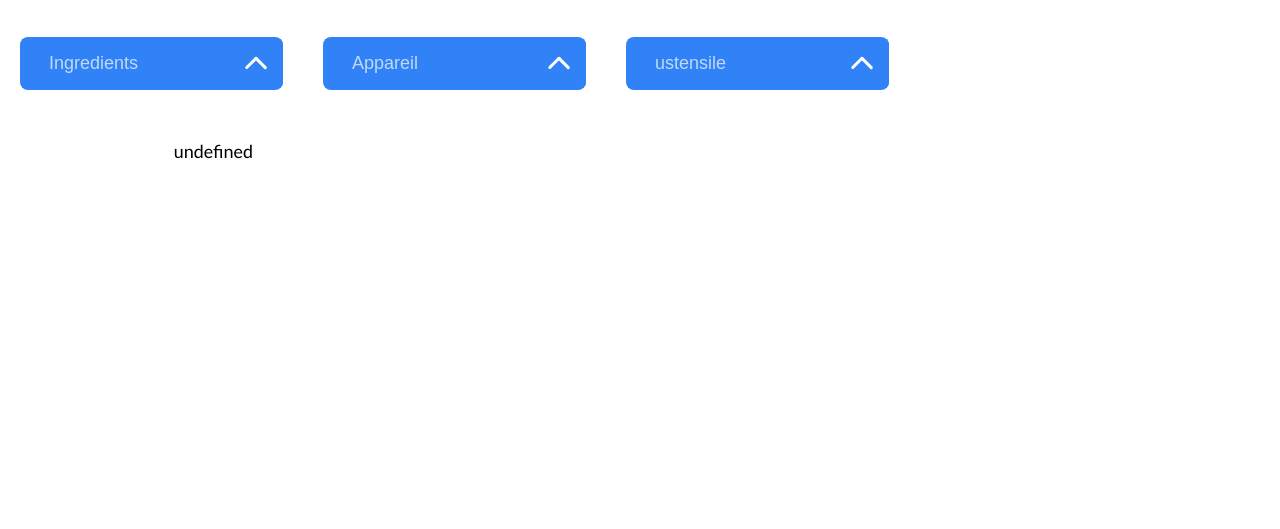
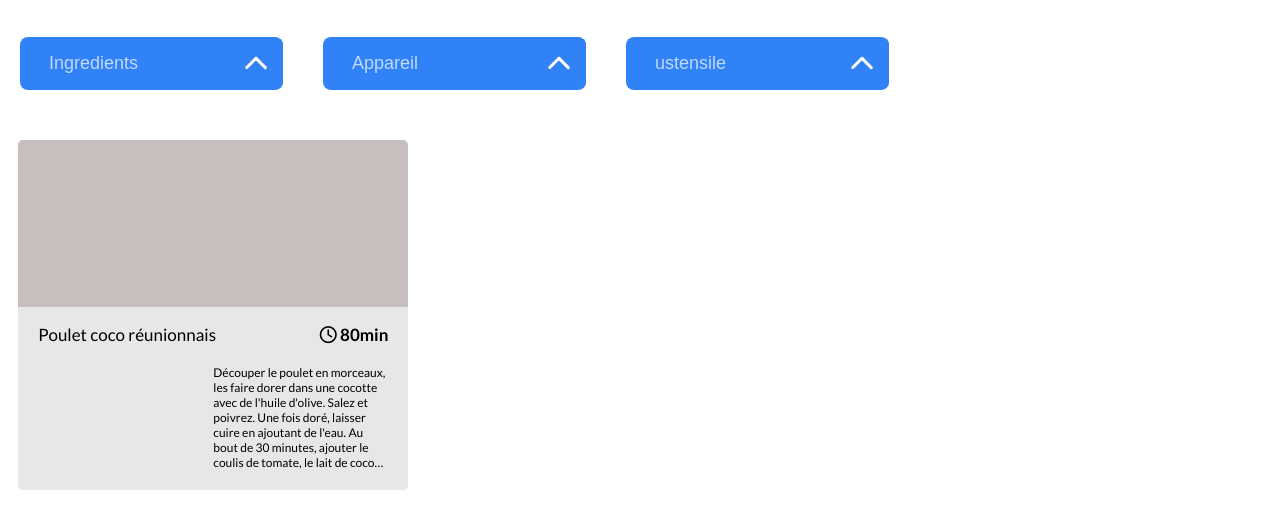
Before and after one commit to Guillaume-Gozillon/Les-petits-plats, a website with bundled scripts: page index.html in a window 1280 px wide. Shown: the part 199-728 px from the top of the page. Built offline with nearby package versions, Linux system fonts and the light colour scheme.

Commit message:
Algo V1 10%

```diff
--- a/index.html
+++ b/index.html
@@ -9,7 +9,7 @@
     <link href="https://fonts.googleapis.com/css2?family=Lato:wght@400;700&display=swap" rel="stylesheet">
     <script src="https://kit.fontawesome.com/9ef4497e63.js" crossorigin="anonymous"></script>
     <link rel="icon" type="image/png" href="img/favicone.png" />
-    <script type="module" src="./src/index.js" defer></script>
+    <script type="module" src="./src/test.js" defer></script>
     <title>Les petits plats | Accueil</title>
 </head>
 <body>
--- a/src/Card.js
+++ b/src/Card.js
@@ -4,6 +4,13 @@ export class Card {
 
     this.recipesDOM = this.buildDOM(data)
     mainHTML.append(this.recipesDOM)
+
+    this.filterData(data)
+  }
+
+  filterData(data) {
+    //console.log(data.ingredients[1].ingredient);
+    console.log(data.ingredients)
   }
 
   buildDOM (data) {
--- a/src/index.js
+++ b/src/index.js
@@ -1,6 +1,7 @@
 /* eslint-disable no-new */
 // import { Card } from './Card.js'
 import { DropdownIngredient } from './DropdownIngredient.js'
+import { Card } from './Card.js'
 
 const inputEl = document.querySelector('#searchbar')
 const inputIngredient = document.querySelector('#inputIngredient')
@@ -16,21 +17,17 @@ async function fetchData () {
 }
 
 fetchData().then((data) => {
-  console.log(data.recipes[1].ingredients.map(x => x.ingredient))
-  const toTeste = data.recipes
-  console.log('INSERT', toTeste)
+ //for (let i = 0; i < data.recipes.length; i++) {
+ //  const element = data.recipes[i]
 
-  mainHTML.innerHTML = (
-
-    console.log('MAIN', toTeste.filter(el => el.ingredients))
-
-  )
+ //  mainHTML.innerHTML = element
+ //}
 
   // --------------- TRY NEW THINGS --------------------
 
-  // data.recipes.forEach(el => {
-  //   new Card(el)
-  // })
+   data.recipes.forEach(el => {
+     new Card(el)
+   })
 
   const getMainInput = () => {
     inputEl.addEventListener('input', e => {
--- /dev/null
+++ b/src/test.js
@@ -0,0 +1,60 @@
+/* eslint-disable no-new */
+// import { Card } from './Card.js'
+import { DropdownIngredient } from './DropdownIngredient.js'
+import { Card } from './Card.js'
+
+const inputEl = document.querySelector('#searchbar')
+const inputIngredient = document.querySelector('#inputIngredient')
+const mainHTML = document.querySelector('main')
+
+let recettes
+const searchTerm = 'poulet'
+
+/*
+async function fetchData () {
+  const response = await fetch('./data/recipes.json')
+  const data = await response.json()
+  return data
+}
+
+fetchData().then((data) => {
+  data.recipes.forEach(el => {
+    new Card(el)
+  })
+})
+*/
+
+const fetchRecettes = async () => {
+  recettes = await fetch('./data/recipes.json')
+    .then(res => res.json())
+}
+
+const showRecette = async () => {
+  await fetchRecettes()
+  console.log(recettes)
+  const toTest = recettes.recipes
+  mainHTML.innerHTML = (
+    toTest.filter(x => x.name.toLowerCase().includes(searchTerm.toLocaleLowerCase())).map(y => (
+        `
+        <div class="container">
+            <div class="empty"></div>
+            <div class="content">
+                <div class="title">
+                    <p>${y.name}</p>
+                    <p><i class="far fa-clock"></i> ${y.time}min</p>
+                </div>
+                <div class="recette">
+                <div class="ingredient">
+
+                </div>
+                    <p class="main-para">${y.description}</p>
+                </div>
+            </div>
+        </div>
+        `
+    ))
+  ).join('')
+}
+showRecette()
+
+new DropdownIngredient()
```
